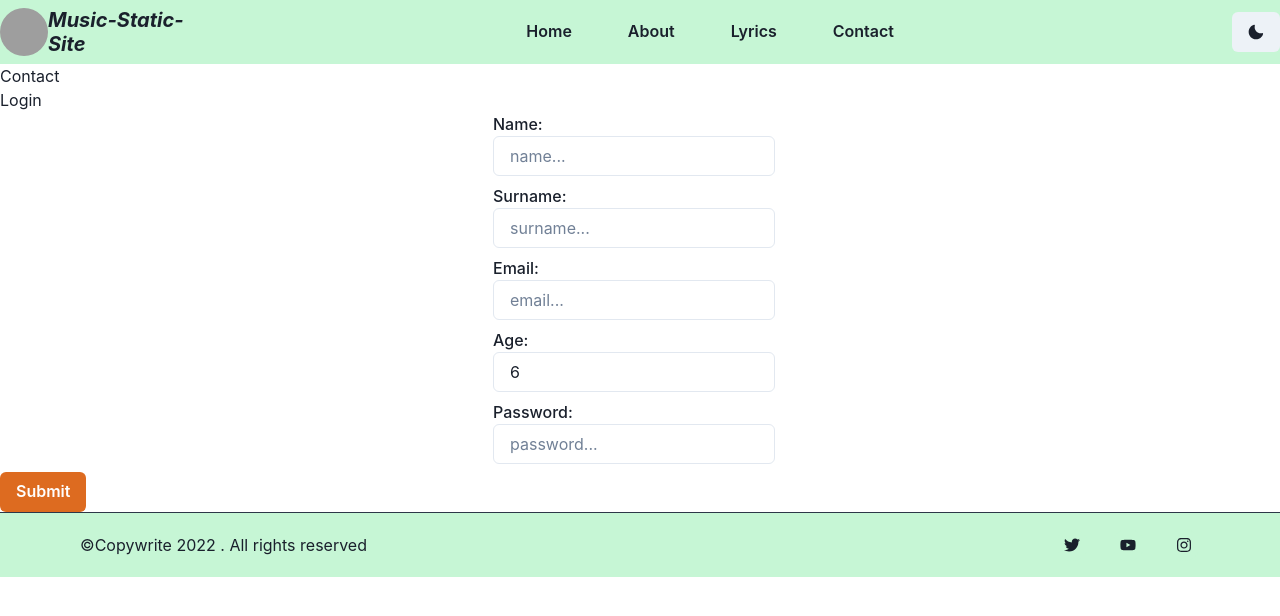
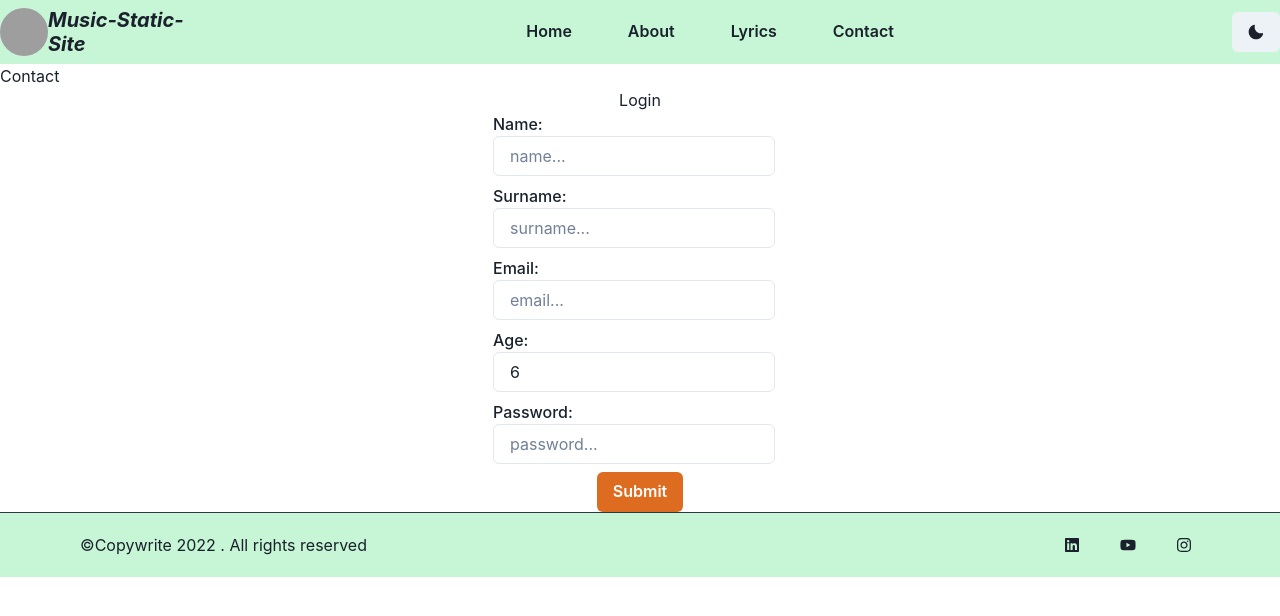
Before and after one commit to DonaldMzima/Music-Static-Site, a Next.js app: page /Contact in a window 1280 px wide. Shown: the top 616 px of the page. Built offline with nearby package versions, Linux system fonts and the light colour scheme; grey boxes are pictures that could not be loaded.

Commit message:
ref:adding/linkedin/Icon

```diff
--- a/components/Form.tsx
+++ b/components/Form.tsx
@@ -33,6 +33,30 @@ export const Form = () => {
   const Submit = (event: any) => {
     event.preventDefault()
     setSubmitting(true)
+    emailjs
+
+      .sendForm(
+        'service_9l68yag',
+        'template_bmfoy27',
+
+        event.target,
+        'wcEzEMeePpQMJBII6',
+      )
+      .then(
+        (result) => {
+          console.log(result.text)
+        },
+        (error) => {
+          console.log(error.text)
+          toast.error('Message Not Send :-(', {
+            position: toast.POSITION.TOP_RIGHT,
+          })
+        },
+      )
+
+    toast.success('Message Send :-)', {
+      position: toast.POSITION.TOP_RIGHT,
+    })
 
     setTimeout(() => {
       setSubmitting(false)
@@ -58,28 +82,6 @@ export const Form = () => {
     onOpen()
     setModal(data)
     console.log(data)
-    emailjs
-      .sendForm(
-        'service_9l68yag',
-        'template_bmfoy27',
-        data.target,
-        'user_wcEzEMeePpQMJBII6',
-      )
-      .then(
-        (result) => {
-          console.log(result.text)
-        },
-        (error) => {
-          console.log(error.text)
-          toast.error('Message Not Send :-(', {
-            position: toast.POSITION.TOP_RIGHT,
-          })
-        },
-      )
-
-    toast.success('Message Send :-)', {
-      position: toast.POSITION.TOP_RIGHT,
-    })
   }
 
   const { isOpen, onOpen, onClose } = useDisclosure()
@@ -90,11 +92,12 @@ export const Form = () => {
         <div>
           <ModelUI isOpen={isOpen} onClose={onClose} data={modal} />
         </div>
-
+        <Center>
           <Text fontSize="1xl">
             <h1>Login</h1>
           </Text>
-        {submitting && <div>Submtting Form...</div>}
+        </Center>
+        <Center>{submitting && <div>Submtting Form...</div>}</Center>
         <form onSubmit={handleSubmit(onSubmit)}>
           <fieldset>
             <FormControl>
@@ -170,9 +173,11 @@ export const Form = () => {
             </FormControl>
           </fieldset>
           <div>
+            <Center>
               <Button colorScheme="orange" type="submit">
                 Submit
               </Button>
+            </Center>
           </div>
         </form>
       </div>
--- a/components/footer/Footer.tsx
+++ b/components/footer/Footer.tsx
@@ -8,7 +8,7 @@ import {
   VisuallyHidden,
 } from '@chakra-ui/react'
 import React, { ReactNode } from 'react'
-import { FaInstagram, FaTwitter, FaYoutube } from 'react-icons/fa'
+import { FaInstagram, FaLinkedin, FaYoutube } from 'react-icons/fa'
 
 const Footer = () => {
   const SocialButton = ({
@@ -63,8 +63,11 @@ const Footer = () => {
         >
           <Text>©Copywrite 2022 . All rights reserved</Text>
           <Stack direction={'row'} spacing={6}>
-            <SocialButton label={'Twitter'} href={'#'}>
-              <FaTwitter />
+            <SocialButton
+              label={'Linkedin'}
+              href={'www.linkedin.com/in/tshidiso-donald-mzima-8557a3231'}
+            >
+              <FaLinkedin />
             </SocialButton>
             <SocialButton
               label={'YouTube'}
--- a/package.json
+++ b/package.json
@@ -19,7 +19,6 @@
     "@types/react": "^18.0.25",
     "@types/react-dom": "18.0.9",
     "emailjs": "^4.0.1",
-    "emailjs-com": "^3.2.0",
     "eslint": "8.28.0",
     "eslint-config-next": "13.0.5",
     "formstate": "^2.1.0",
```
Lines whose indentation alone changed are shown as unchanged.
